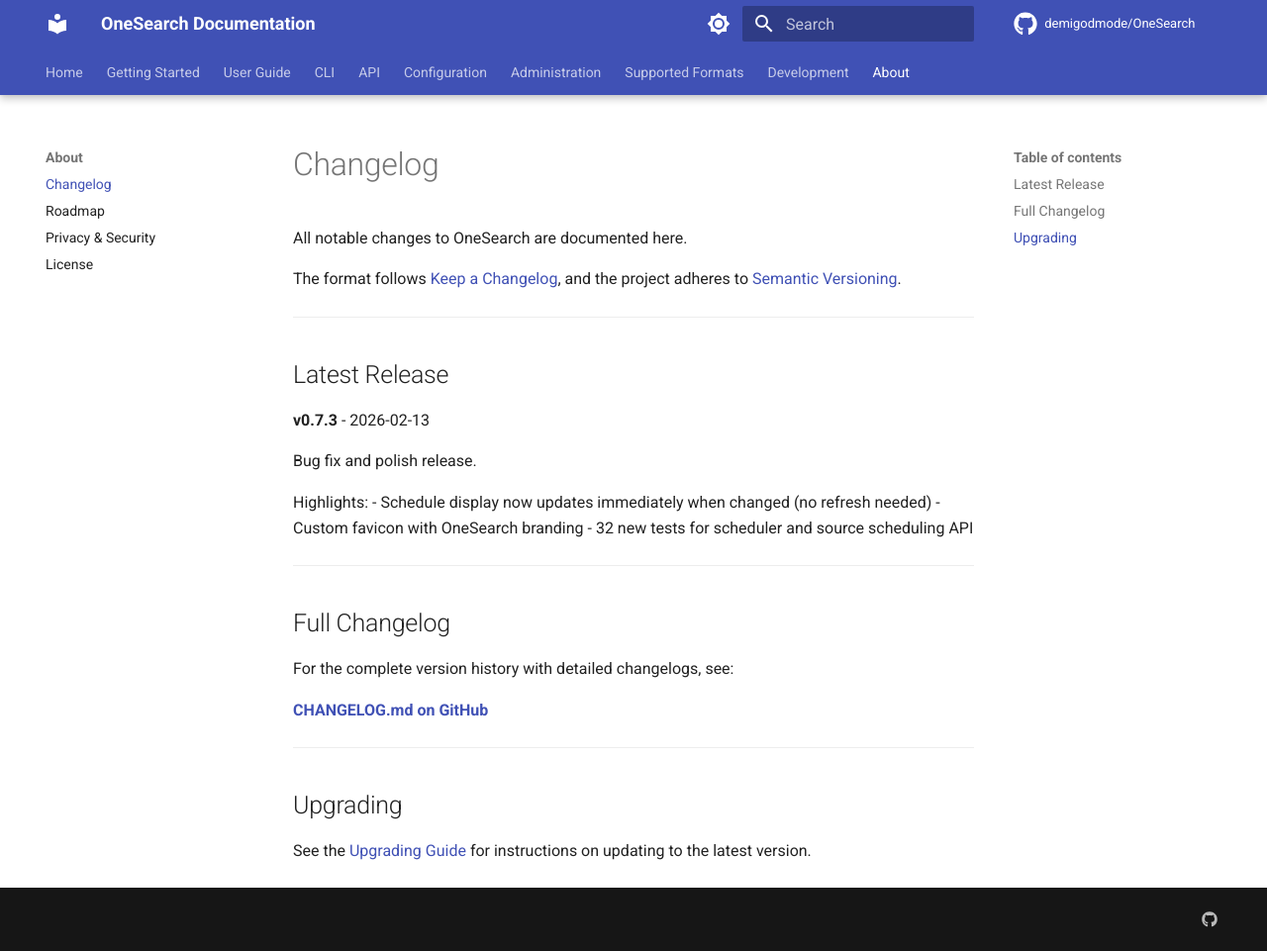
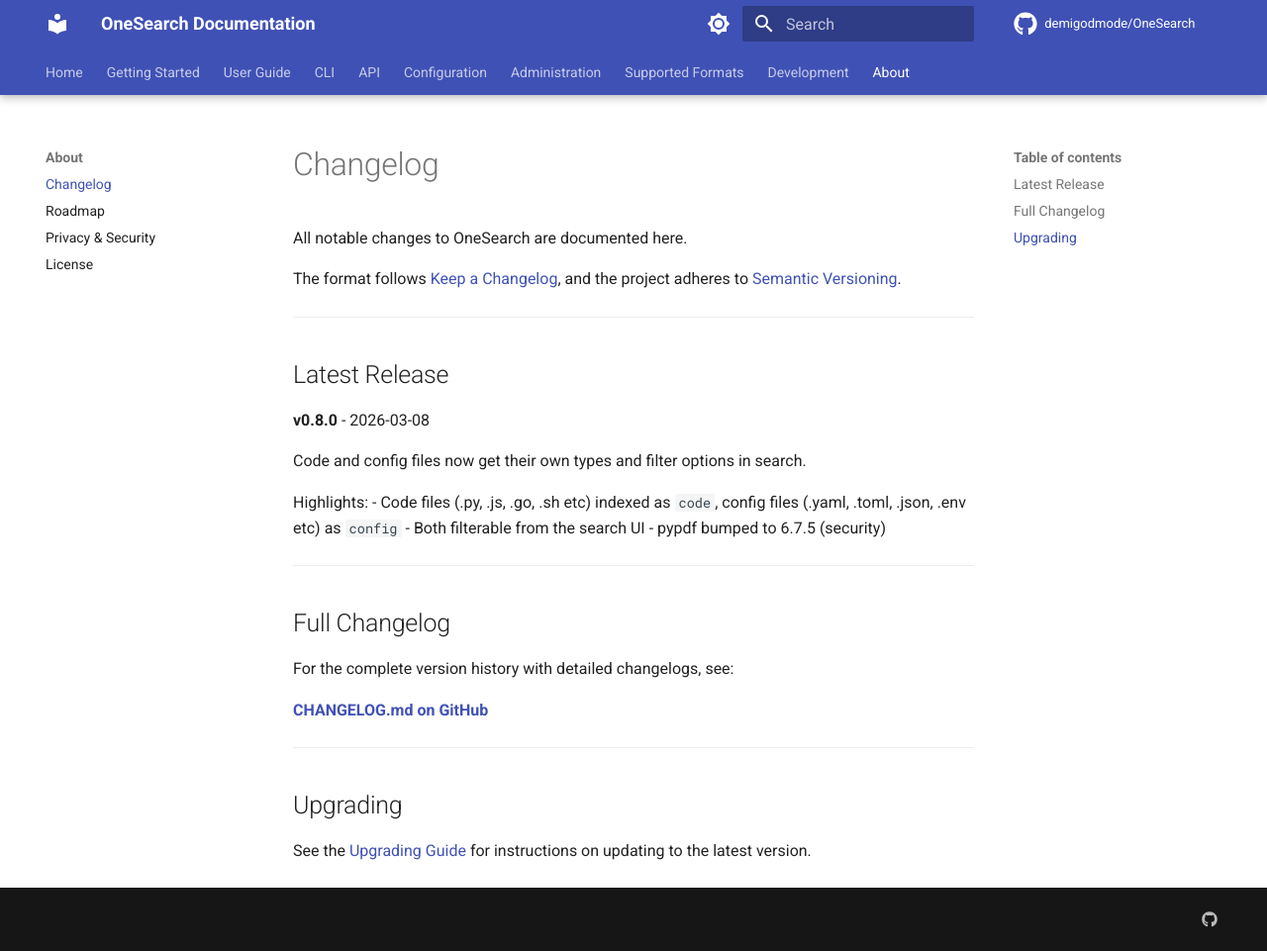
Before and after one commit to demigodmode/OneSearch, an MkDocs documentation site: the page built from docs/about/changelog.md, in a window 1280 px wide and 961 px high. Shown: the whole window at 99% size. Built offline with MkDocs 1.6.1 and Material for MkDocs 9.7.7, drawn with Linux system fonts in a browser that asks for light colours; comment, search, counter and statistics services are not loaded; the version menu is left out.

Commit message:
Release v0.8.0

```diff
--- a/docs/about/changelog.md
+++ b/docs/about/changelog.md
@@ -8,14 +8,14 @@
 
 ## Latest Release
 
-**v0.7.3** - 2026-02-13
+**v0.8.0** - 2026-03-08
 
-Bug fix and polish release.
+Code and config files now get their own types and filter options in search.
 
 Highlights:
-- Schedule display now updates immediately when changed (no refresh needed)
-- Custom favicon with OneSearch branding
-- 32 new tests for scheduler and source scheduling API
+- Code files (.py, .js, .go, .sh etc) indexed as `code`, config files (.yaml, .toml, .json, .env etc) as `config`
+- Both filterable from the search UI
+- pypdf bumped to 6.7.5 (security)
 
 ---
 
--- a/pyproject.toml
+++ b/pyproject.toml
@@ -1,6 +1,6 @@
 [project]
 name = "onesearch"
-version = "0.7.3"
+version = "0.8.0"
 description = "Self-hosted, privacy-focused search for your homelab"
 readme = "README.md"
 requires-python = ">=3.10"
```
Also changed, not shown: CHANGELOG.md (+24 -0 lines), docs/about/roadmap.md (+2 -2 lines), docs/index.md (+1 -1 lines), 3 other files.
